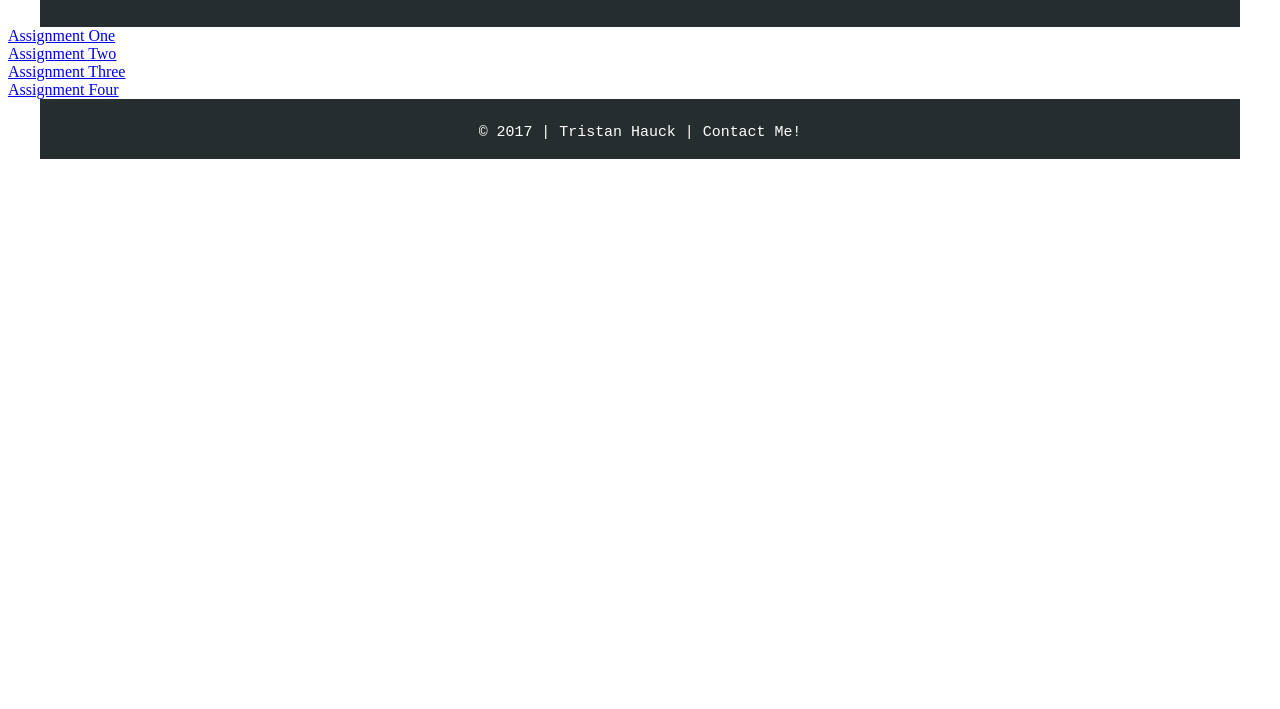
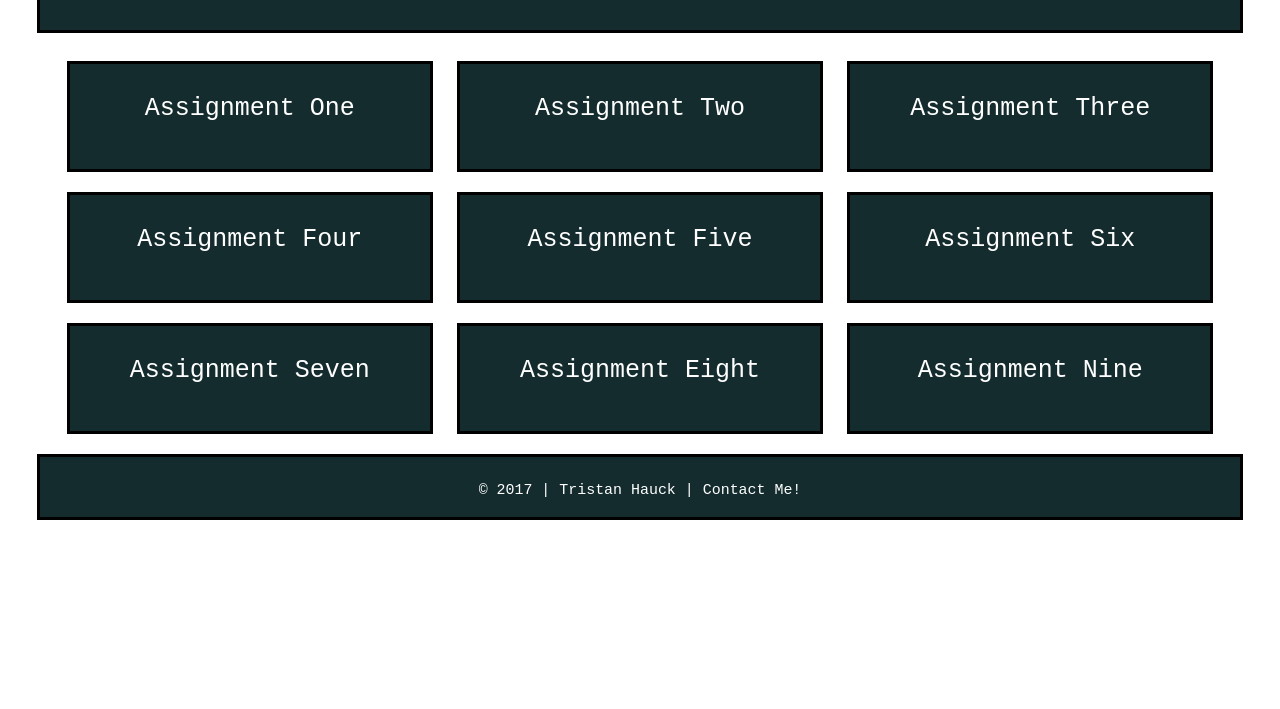
Before and after one commit to thauck0/assignment1, a plain HTML site: page index.html in a window 1280 px wide. Shown: the part 91-800 px from the top of the page. Drawn offline with Linux system fonts and the light colour scheme.

Commit message:
third commit, step 4f. Note steps 4f and 4g are completed with this commit as well.

```diff
--- a/css/main.scss
+++ b/css/main.scss
@@ -1,17 +1,18 @@
 $tc: white;
 //text color
-$bc: #262d2e;
+$ltc: lighten(#152c2f, 60%);
+// lighten text color
+$bc: #152c2f;
 //background color
 $bdrc: black;
 //border color
-$htxt: monospace;
-//header text
+$dtxt: monospace;
+//display text
 $btxt: serif;
 //body text
-
-
-
-
+@mixin border {
+    border: 3px solid $bdrc;
+}
 
 #header {
     margin: 0px auto;
@@ -19,27 +20,57 @@ $btxt: serif;
     height: 100px;
     background-color: $bc;
     color: $tc;
-    font-family: $htxt;
+    font-family: $dtxt;
     text-align: center;
     padding-top: 10px;
-    border: 1px $bdrc;
+    @include border;
     font-size: 115%;
 }
 
+#assign {
+    width: 95%;
+    margin: 0px auto;
+    text-align: center;
+}
 
-
-#footer {
-
-    @extend #header;
+.box {
+    display: inline-block;
+    width: 30%;
+    background-color: $bc;
+    height: 75px;
+    @include border;
+    text-align: center;
+    margin: 10px 10px 10px 10px;
+    font-family: $dtxt;
+    font-size: 25px;
+    vertical-align: middle;
+    padding-top: 30px;
 
     a {
         text-decoration: none;
         color: $tc;
+        border-bottom: solid 1px transparent;
+        transition: border-bottom-color .2s ease-out;
     }
+     a:hover {
+    border-bottom: solid 2px $ltc;
+    color: $ltc;
+  }
+    a:visited {
+    color: darken($ltc, 40%);
+  }
+}
 
+
+#footer {
+    @extend #header;
+    a {
+        text-decoration: none;
+        color: $tc;
+    }
     a:hover {
         text-decoration: underline;
     }
-
     height: 50px;
+    margin-top: 10px;
 }
--- a/index.html
+++ b/index.html
@@ -16,29 +16,67 @@
 
         </div>
 
-        <div class="assignblocks">
+        <br>
 
-            <a href="assigment1">Assignment One</a>
+        <div id="assign">
+            <div class="box">
+
+                <a href="index.html">Assignment One</a>
 
             </div>
 
-        <div class="assignblocks">
+            <div class="box">
 
                  <a href="#">Assignment Two</a>
 
             </div>
 
-        <div class="assignblocks">
+            <div class="box">
 
                 <a href="#">Assignment Three</a>
 
             </div>
 
-        <div class="assignblocks">
+            <div class="box">
 
                 <a href="#">Assignment Four</a>
 
             </div>
+
+            <div class="box">
+
+                <a href="index.html">Assignment Five</a>
+
+            </div>
+
+            <div class="box">
+
+                 <a href="#">Assignment Six</a>
+
+            </div>
+
+            <div class="box">
+
+                <a href="#">Assignment Seven</a>
+
+            </div>
+
+            <div class="box">
+
+                <a href="#">Assignment Eight</a>
+
+            </div>
+
+            <div class="box">
+
+                <a href="#">Assignment Nine</a>
+
+            </div>
+
+
+        </div>
+
+
 
         <div id="footer">
 
```
Also changed, not shown: css/main.css, 1 other file. Lines whose indentation alone changed are shown as unchanged.
